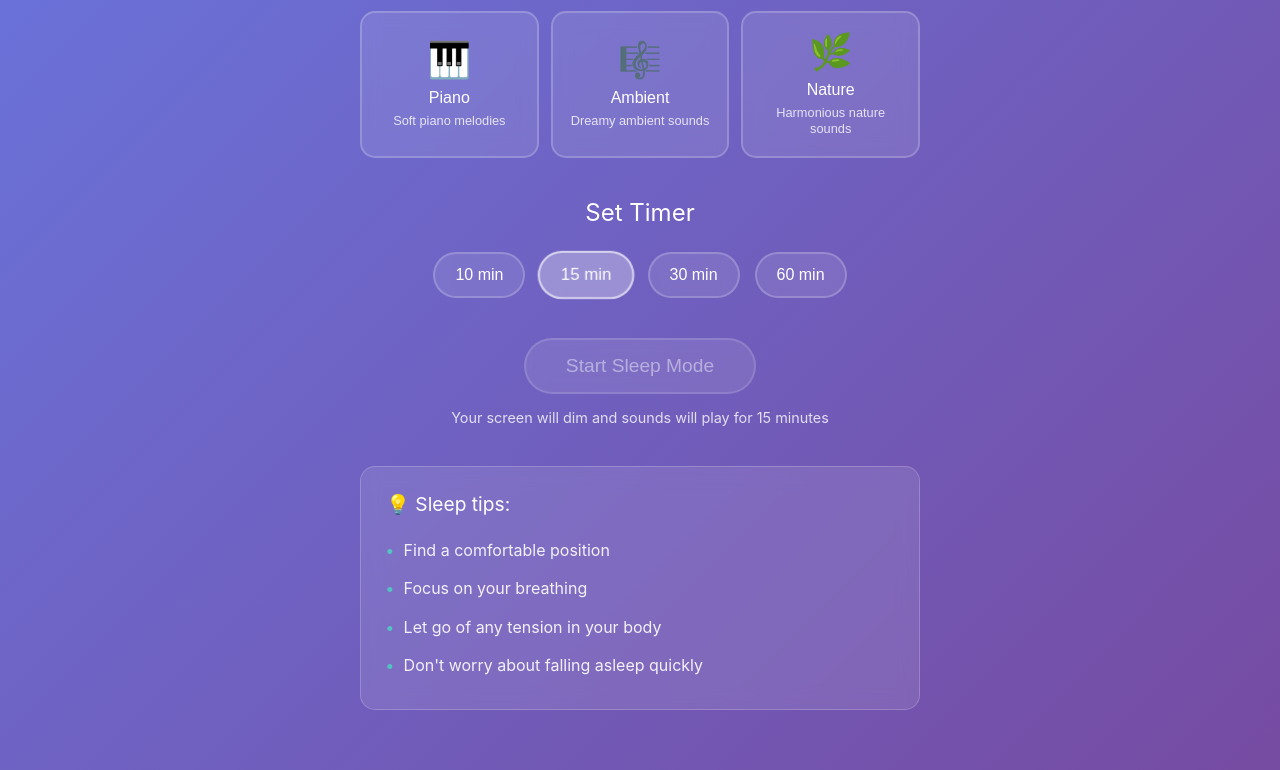
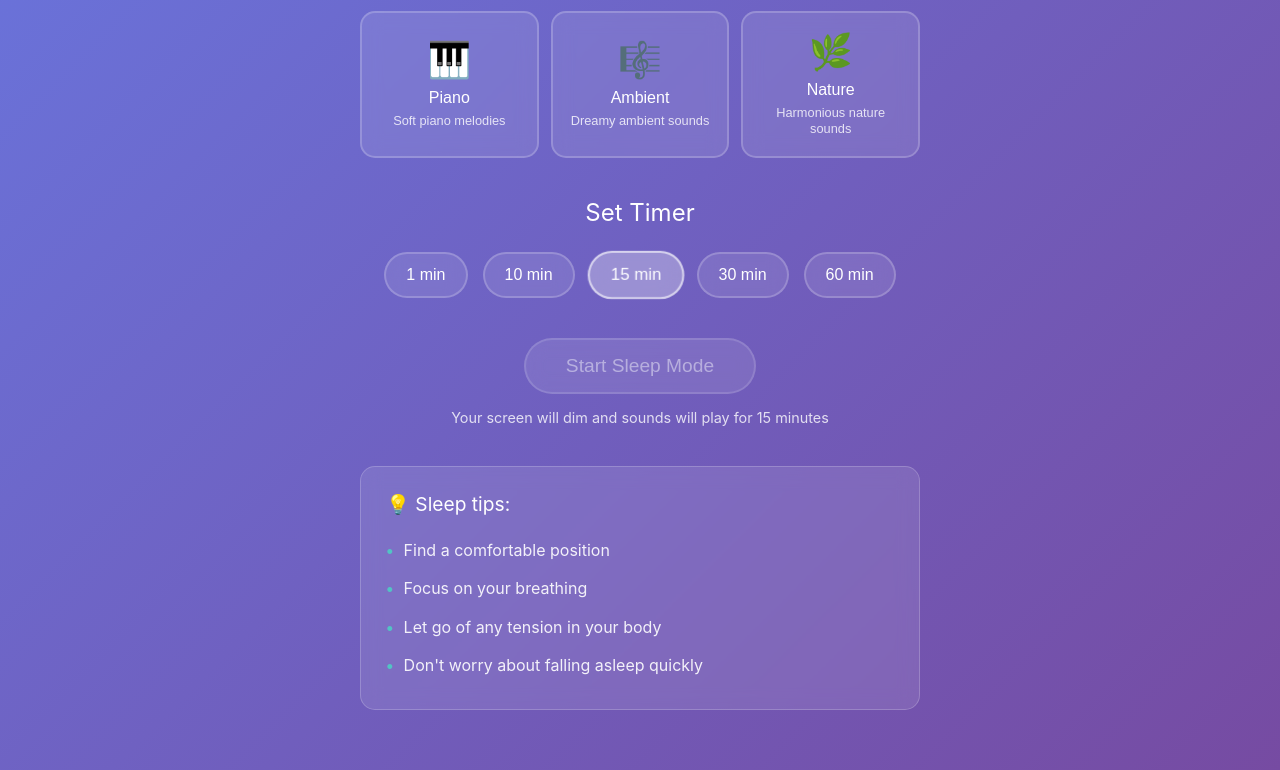
Before and after one commit to SaintKim0/SleepTalk-App, a Next.js app: page /sleep in a window 1280 px wide. Shown: the part 668-1438 px from the top of the page. Built offline with nearby package versions, Linux system fonts and the light colour scheme.

Commit message:
앱 종료 수정

```diff
--- a/pages/sleep.js
+++ b/pages/sleep.js
@@ -30,7 +30,7 @@ export default function Sleep() {
     { id: 'nature', icon: '🌿' },
   ];
 
-  const timers = [10, 15, 30, 60];
+  const timers = [1, 10, 15, 30, 60];
 
   useEffect(() => {
     let interval;
@@ -40,9 +40,9 @@ export default function Sleep() {
           if (prev <= 1) {
             console.log('타이머 만료 - 수면 모드 자동 종료');
             setIsPlaying(false);
-            setIsDimmed(false);
-                         setShowTimerExpired(true);
-             setCountdown(3);
+            // isDimmed은 그대로 유지하여 카운트다운 화면을 표시
+            setShowTimerExpired(true);
+            setCountdown(3);
 
              // 타이머 만료 시 오디오 정리
             if (audioRef.current) {
@@ -107,14 +107,21 @@ export default function Sleep() {
         setCountdown((prev) => {
           if (prev <= 1) {
             // 카운트다운 완료 시 앱 종료
+            console.log('카운트다운 완료 - 앱 종료 시도');
+            setIsDimmed(false); // 수면모드 화면 종료
+
             try {
               // PWA 환경에서 앱 종료 시도
               if (window.navigator && window.navigator.app && window.navigator.app.exitApp) {
+                console.log('PWA 앱 종료 시도');
                 window.navigator.app.exitApp();
-              } else if (window.close) {
+              } else if (window.close && !window.opener) {
+                // 브라우저에서 직접 열린 창인 경우에만 close 시도
+                console.log('브라우저 창 종료 시도');
                 window.close();
               } else {
                 // 앱 종료가 불가능한 경우 홈페이지로 리다이렉트
+                console.log('홈페이지로 리다이렉트');
                 window.location.href = '/';
               }
             } catch (error) {
```
Also changed, not shown: 1 other file (tests, documents, lock files or other folders).
